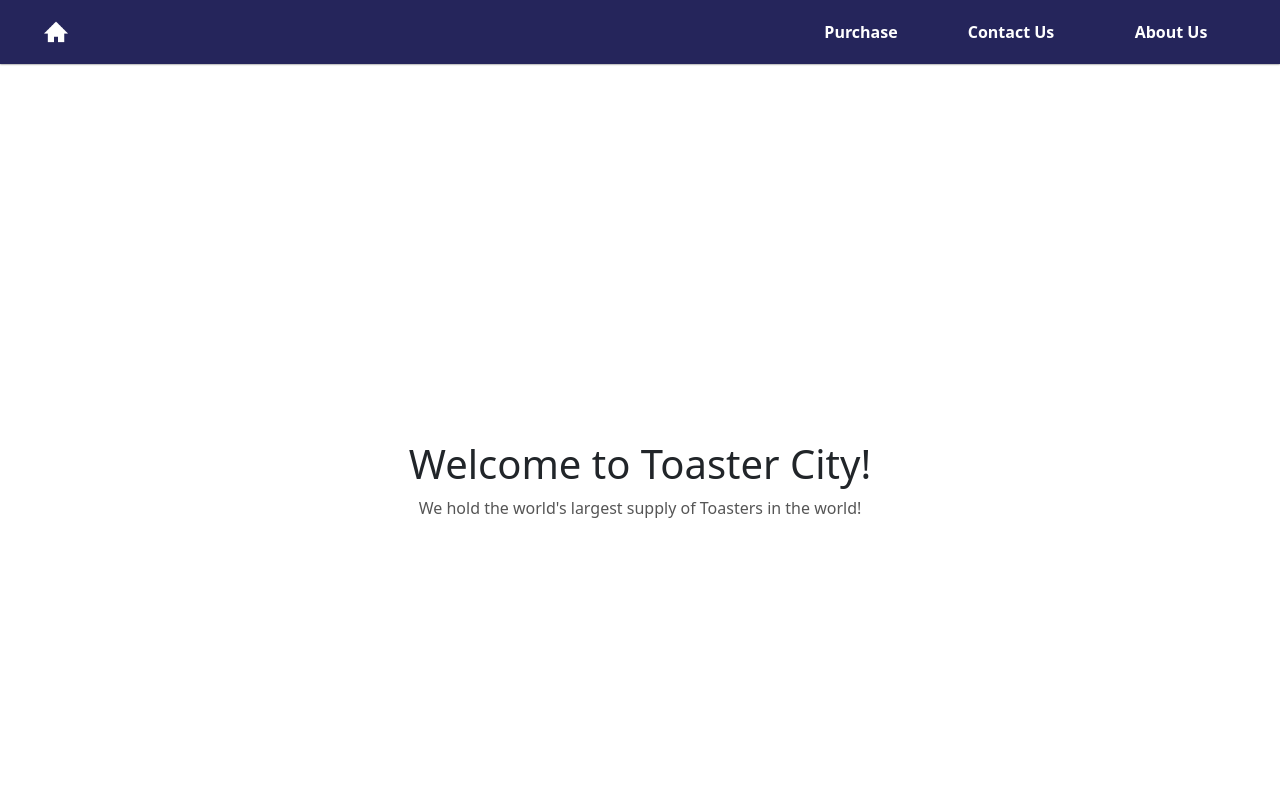
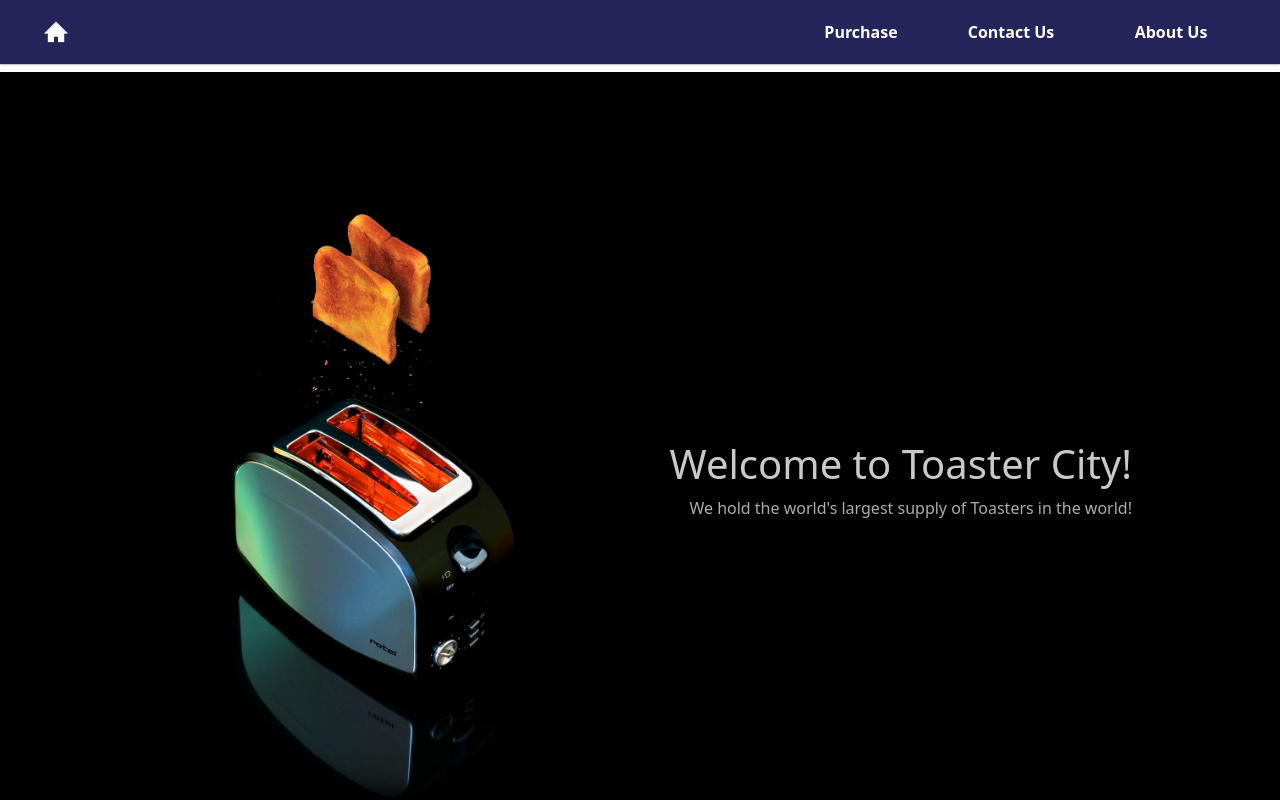
Before and after one commit to caelummmuhhh/cse5234-e-commerce-proj, a React (Create React App) app: page / in a window 1280 px wide. Shown: the top 800 px of the page. Built offline with nearby package versions, Linux system fonts and the light colour scheme.

Commit message:
add image to home page

```diff
--- a/src/components/Home/Home.css
+++ b/src/components/Home/Home.css
@@ -15,12 +15,22 @@
     /* background-color: #f9f9f9; */
 }
 
+.display-img {
+    pointer-events: none;
+    position: absolute;
+    width: 100%;
+    min-width: 400px;
+    z-index: -1;
+}
+
 h1 {
-    color: #333;
+    color: #999;
     margin-bottom: 20px;
+    align-self: end;
 }
 
 p {
     color: #555;
     margin-bottom: 15px;
+    align-self: end;
 }
--- a/src/components/Home/Home.js
+++ b/src/components/Home/Home.js
@@ -5,8 +5,9 @@ const Home = () => {
     return (
         <div className="home">
             <div className="home-content">
-                <h1>Welcome to Toaster City!</h1>
-                <p>We hold the world's largest supply of Toasters in the world!</p>
+                <h1 style={{color: "#c9c9c9"}}>Welcome to Toaster City!</h1>
+                <p style={{color: "#adadad"}}>We hold the world's largest supply of Toasters in the world!</p>
+                <img className="display-img" alt="" src={`${process.env.PUBLIC_URL}/images/display_toaster.png`}></img>
             </div>
         </div>
     );
```
Also changed, not shown: public/images/display_toaster.png (added).
